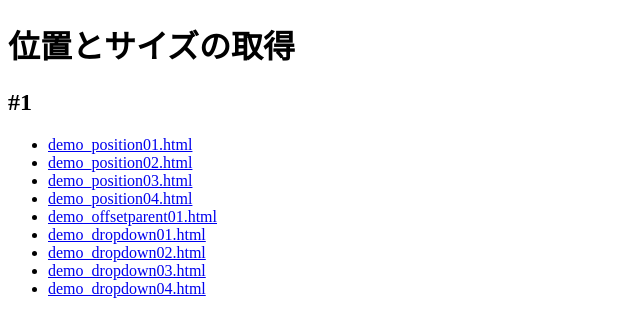
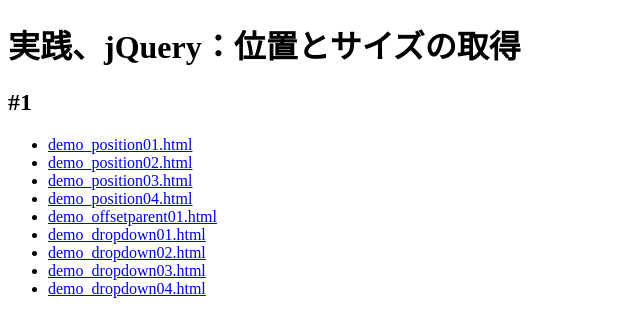
Before and after one commit to codegrid/2015-jquery-position, a website: page index.html in a window 1280 px wide. Shown: the whole page, without its empty margins (0-640 px from the left). Drawn offline with Linux system fonts and the light colour scheme.

Commit message:
目次タイトル修正

```diff
--- a/index.html
+++ b/index.html
@@ -5,7 +5,7 @@
 <title>実践、jQuery：位置とサイズの取得</title>
 </head>
 <body>
-  <h1>位置とサイズの取得</h1>
+  <h1>実践、jQuery：位置とサイズの取得</h1>
   <h2>#1</h2>
   <ul>
     <li><a href="01/demo_position01.html">demo_position01.html</a></li>
```
